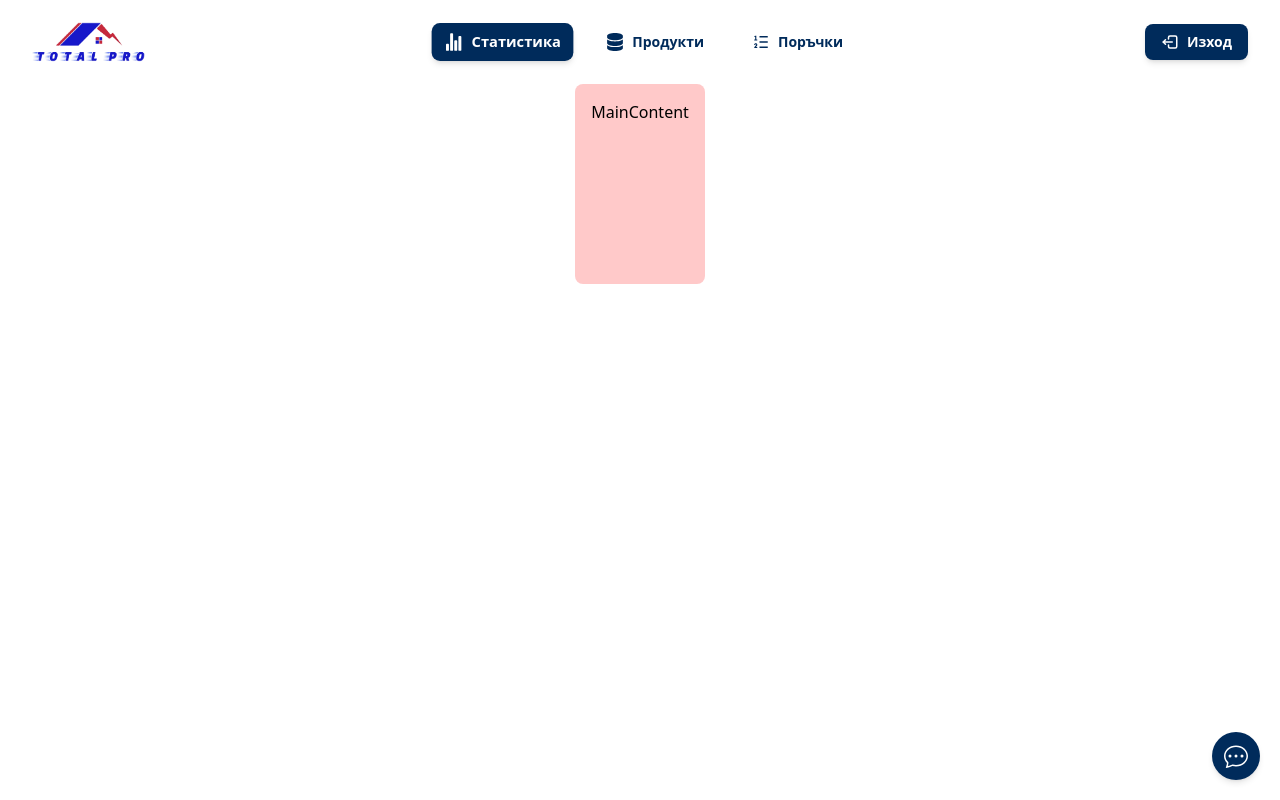
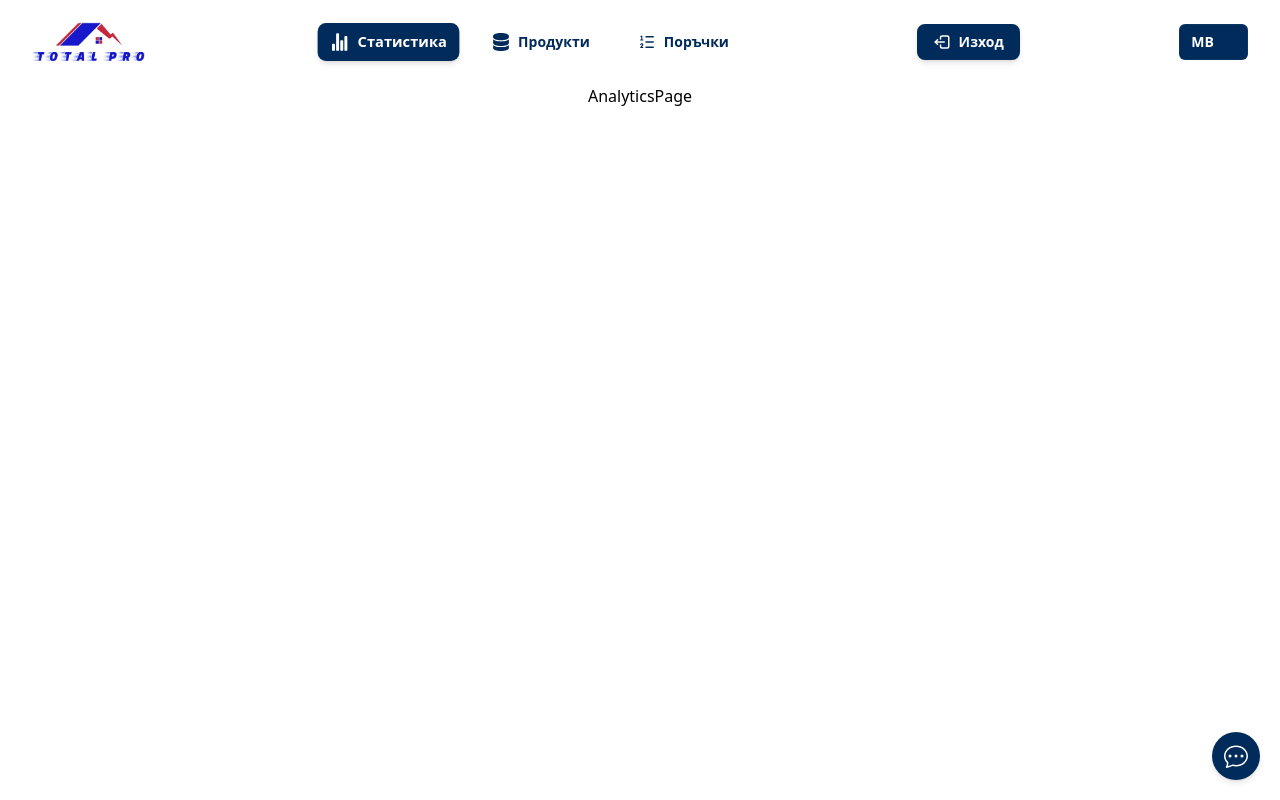
Before and after one commit to MarkVsudo/TotalPro, a React (Vite) app in the folder client/: page /dashboard in a window 1280 px wide. Built offline with nearby package versions, Linux system fonts and the light colour scheme.

Commit message:
Working on navbar

```diff
--- a/client/src/components/DashboardPageComponents/Navbar.jsx
+++ b/client/src/components/DashboardPageComponents/Navbar.jsx
@@ -5,11 +5,24 @@ import { FaDatabase } from "react-icons/fa6";
 import { RiListOrdered2 } from "react-icons/ri";
 import { TbLogout2 } from "react-icons/tb";
 import { useState } from "react";
-
+import { Menu, MenuButton, MenuItem, MenuItems } from "@headlessui/react";
+import { ChevronDownIcon } from "@heroicons/react/20/solid";
 const navButtons = [
-  { icon: <IoStatsChart size={18} />, title: "Статистика", url: "#" },
-  { icon: <FaDatabase size={18} />, title: "Продукти", url: "#" },
-  { icon: <RiListOrdered2 size={18} />, title: "Поръчки", url: "#" },
+  {
+    icon: <IoStatsChart size={18} />,
+    title: "Статистика",
+    url: "/dashboard/analytics",
+  },
+  {
+    icon: <FaDatabase size={18} />,
+    title: "Продукти",
+    url: "/dashboard/product-management",
+  },
+  {
+    icon: <RiListOrdered2 size={18} />,
+    title: "Поръчки",
+    url: "/dashboard/orders",
+  },
 ];
 
 const Navbar = () => {
@@ -51,6 +64,34 @@ const Navbar = () => {
         <TbLogout2 size={18} />
         <span className="font-semibold text-sm">Изход</span>
       </Link>
+      <Menu as="div" className="relative inline-block">
+        <MenuButton className="inline-flex w-full justify-center gap-x-1.5 rounded-md bg-[#002B5B] px-3 py-2 text-sm font-semibold text-white inset-ring-1 inset-ring-white/5 hover:bg-white/20">
+          МВ
+          <ChevronDownIcon
+            aria-hidden="true"
+            className="-mr-1 size-5 text-[#002B5B]"
+          />
+        </MenuButton>
+
+        <MenuItems
+          transition
+          className="absolute right-0 z-10 mt-2 w-56 origin-top-right rounded-md bg-gray-800 outline-1 -outline-offset-1 outline-white/10 transition data-closed:scale-95 data-closed:transform data-closed:opacity-0 data-enter:duration-100 data-enter:ease-out data-leave:duration-75 data-leave:ease-in"
+        >
+          <div className="py-1">
+            <form action="#" method="POST">
+              <MenuItem>
+                <button
+                  type="submit"
+                  className="flex w-full px-4 py-2 text-left text-sm text-gray-300 data-focus:bg-white/5 data-focus:text-white data-focus:outline-hidden"
+                >
+                  <TbLogout2 size={18} />
+                  Sign out
+                </button>
+              </MenuItem>
+            </form>
+          </div>
+        </MenuItems>
+      </Menu>
     </div>
   );
 };
--- /dev/null
+++ b/client/src/layout/DashboardLayout.jsx
@@ -0,0 +1,18 @@
+import { Outlet } from "react-router-dom";
+
+import ScrollToTopButton from "../components/shared/ScrollToTopButton";
+import Navbar from "../components/DashboardPageComponents/Navbar";
+
+const DashboardLayout = () => {
+  return (
+    <>
+      <div className="flex flex-col items-center">
+        <Navbar />
+        <Outlet />
+        <ScrollToTopButton />
+      </div>
+    </>
+  );
+};
+
+export default DashboardLayout;
--- a/client/src/pages/AdminPages/DashboardPage.jsx
+++ /dev/null
@@ -1,19 +0,0 @@
-import MainContent from "../../components/DashboardPageComponents/MainContent";
-import Navbar from "../../components/DashboardPageComponents/Navbar";
-import Sidebar from "../../components/DashboardPageComponents/Sidebar";
-
-const DashboardPage = () => {
-  return (
-    <>
-      <div className="flex flex-col items-center">
-        <Navbar />
-        {/* <Sidebar /> */}
-        {/* <div className="flex flex-col w-screen"> */}
-        <MainContent />
-        {/* </div> */}
-      </div>
-    </>
-  );
-};
-
-export default DashboardPage;
--- /dev/null
+++ b/client/src/pages/DashboardPages/AnalyticsPage.jsx
@@ -0,0 +1,7 @@
+import React from "react";
+
+const AnalyticsPage = () => {
+  return <div>AnalyticsPage</div>;
+};
+
+export default AnalyticsPage;
--- /dev/null
+++ b/client/src/pages/DashboardPages/OrdersPage.jsx
@@ -0,0 +1,7 @@
+import React from "react";
+
+const OrdersPage = () => {
+  return <div>OrdersPage</div>;
+};
+
+export default OrdersPage;
--- /dev/null
+++ b/client/src/pages/DashboardPages/ProductManagementPage.jsx
@@ -0,0 +1,7 @@
+import React from "react";
+
+const ProductManagementPage = () => {
+  return <div>ProductManagementPage</div>;
+};
+
+export default ProductManagementPage;
--- a/client/src/routes/AppRoutes.jsx
+++ b/client/src/routes/AppRoutes.jsx
@@ -16,8 +16,11 @@ import AirConProductPage from "../pages/AirConPages/AirConProductPage";
 import AnimatedPage from "../pages/AnimatedPage";
 import AutoScrollToTop from "../components/shared/AutoScrollToTop";
 import Chat from "../components/shared/Chat";
-import DashboardPage from "../pages/AdminPages/DashboardPage";
 import LoginPage from "../pages/AuthPages/LoginPage";
+import DashboardLayout from "../layout/DashboardLayout";
+import AnalyticsPage from "../pages/DashboardPages/AnalyticsPage";
+import ProductManagementPage from "../pages/DashboardPages/ProductManagementPage";
+import OrdersPage from "../pages/DashboardPages/OrdersPage";
 
 const withAnimation = (component) => (
   <>
@@ -123,7 +126,16 @@ const router = createBrowserRouter([
   },
   {
     path: "/dashboard",
-    element: withAnimation(<DashboardPage />),
+    element: <DashboardLayout />,
+    children: [
+      { index: true, element: withAnimation(<AnalyticsPage />) },
+      { path: "analytics", element: withAnimation(<AnalyticsPage />) },
+      {
+        path: "product-management",
+        element: withAnimation(<ProductManagementPage />),
+      },
+      { path: "orders", element: withAnimation(<OrdersPage />) },
+    ],
   },
   {
     path: "/login",
```
